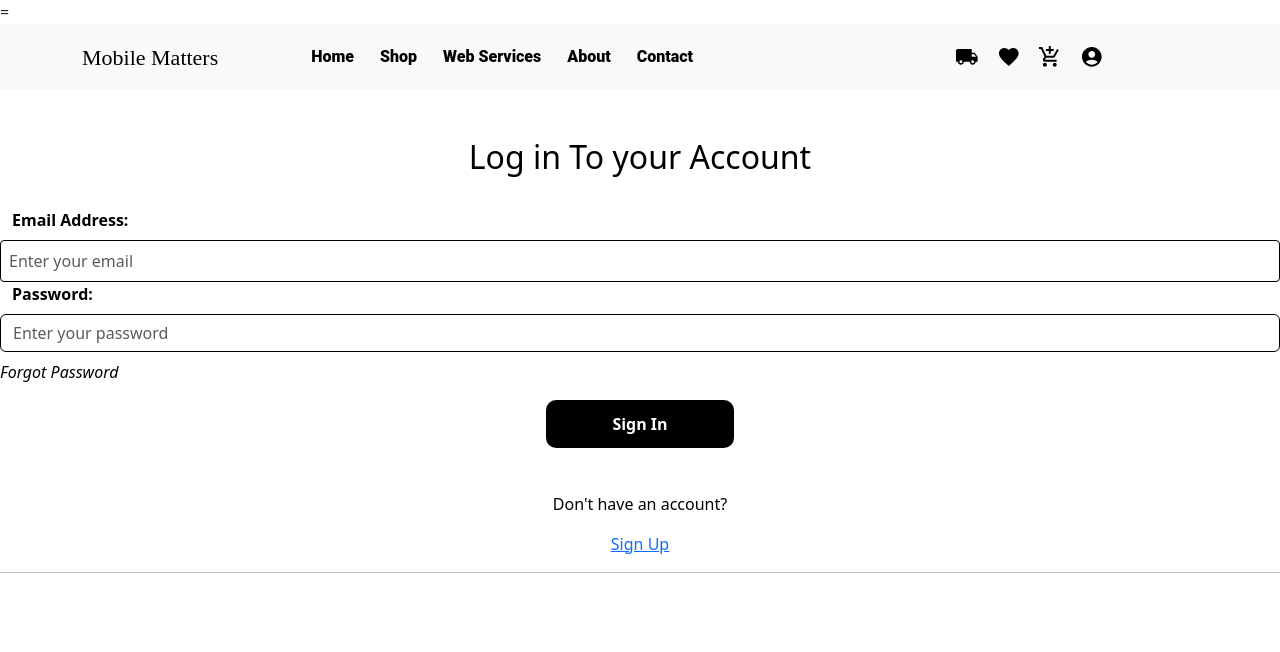
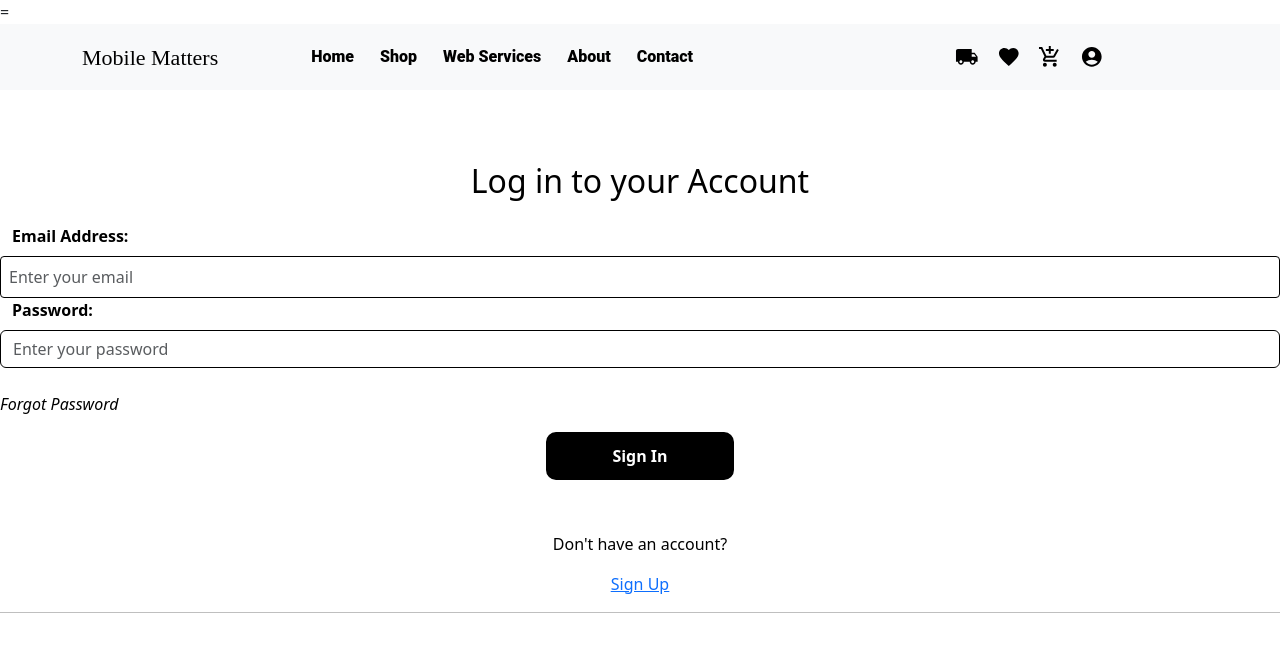
Before and after one commit to HlobisileLukhele/mobile-matters-ecommerce-site, a React (Create React App) app: page /SignIn in a window 1280 px wide. Shown: the top 652 px of the page. Built offline with nearby package versions, Linux system fonts and the light colour scheme.

Commit message:
added padding to the  form and label

```diff
--- a/src/Components/GoogleSignIn/AuthDetails.jsx
+++ b/src/Components/GoogleSignIn/AuthDetails.jsx
@@ -15,7 +15,6 @@ const AuthDetails = () => {
                 setAuthUser(null);
             }
         });
-
         return () => {
             listen();
         }
--- a/src/Components/GoogleSignIn/SignIn.jsx
+++ b/src/Components/GoogleSignIn/SignIn.jsx
@@ -22,15 +22,16 @@ const SignIn = () => {
 
   return (
      <div className='sign-in-container'>
-      <form onSubmit={signIn} id="signin">
-      <h2 className="login mt-5 pb-4">Log in To your Account </h2>
-      <label htmlFor="email" className="form-label font-medium"> Email Address: </label>
+      <form onSubmit={signIn} id="signin" className="pt-4 pb-2 ">
+      <h2 className="login mt-5 mb-4">Log in to your Account </h2>
+      <label htmlFor="email" className="form-label font-medium "> Email Address: </label>
       <input
       className='form-control '
       type="text"
       id="email"
       placeholder='Enter your email'
       value={email}
+      autocomplete
       onChange={(e) => setEmail(e.target.value)}
       ></input>
       <label htmlFor="email" className="form-label font-medium"> Password: </label>
@@ -41,8 +42,9 @@ const SignIn = () => {
       placeholder='Enter your password'
       value={password}
       onChange={(e) => setPassword(e.target.value)}
+      autocomplete
       ></input>
-      <span className="signin-link d-flex align-right  bg-gray-600 mb-3 mt-2 "><i>Forgot Password</i></span>
+      <span className="signin-link d-flex align-right  bg-gray-600 mb-3 mt-4 "><i>Forgot Password</i></span>
       <button type="submit btn btn-primary border-radius-4 pt-2" className='btn btn-primary'> Sign In </button>
 
       </form>
```
